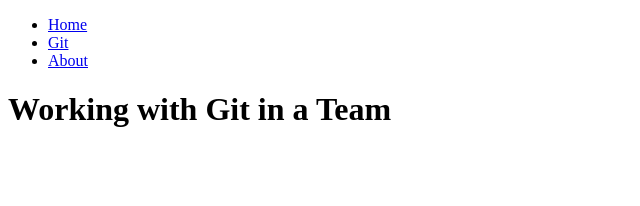
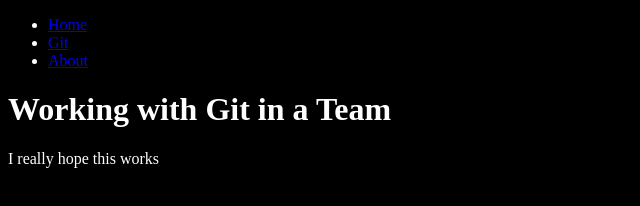
Before and after one commit to StephanUllmann/git-collaboration-wd047, a plain HTML site: page index.html in a window 1280 px wide. Shown: the whole page, without its empty margins (0-640 px from the left). Drawn offline with Linux system fonts and the light colour scheme.

Commit message:
added Background + paragraph

```diff
--- a/index.html
+++ b/index.html
@@ -17,5 +17,6 @@
       </nav>
     </header>
     <h1>Working with Git in a Team</h1>
+    <p>I really hope this works</p>
   </body>
 </html>
--- a/styles.css
+++ b/styles.css
@@ -0,0 +1,4 @@
+body {
+    color: white;
+    background-color: black;
+}
```
